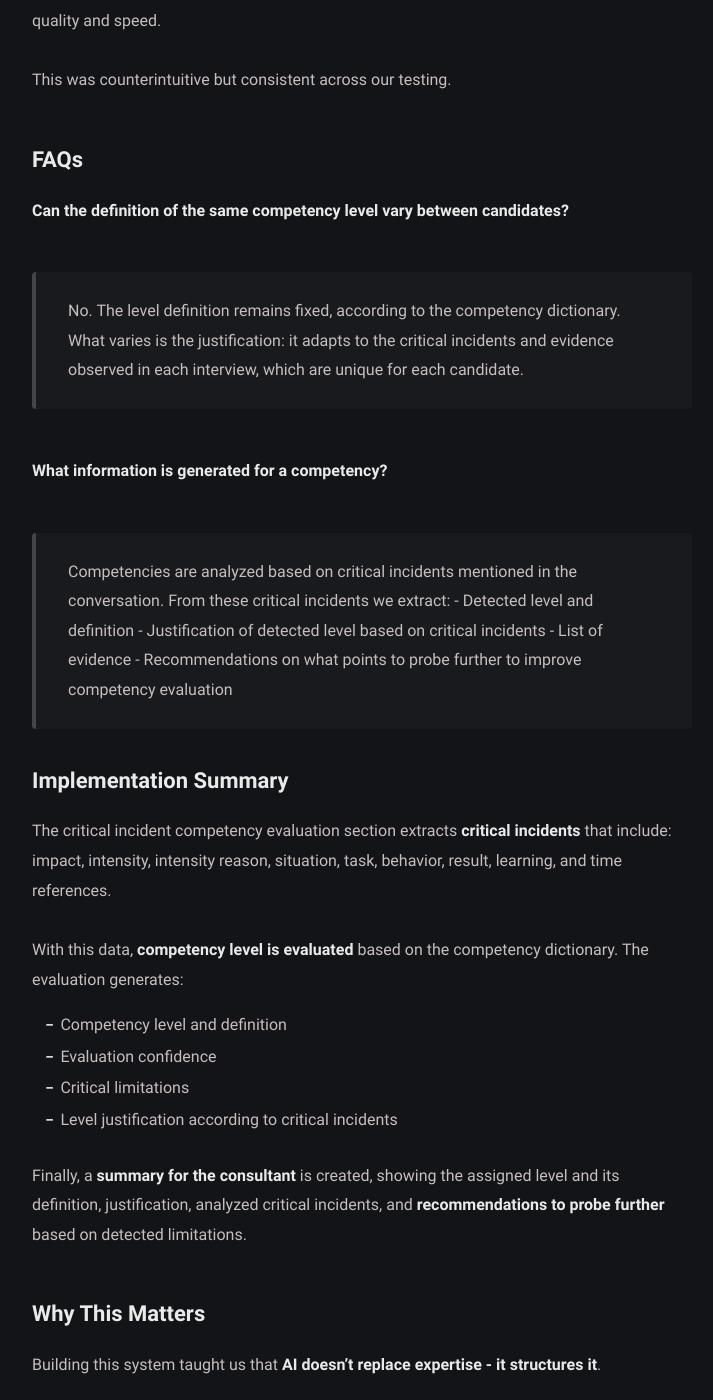
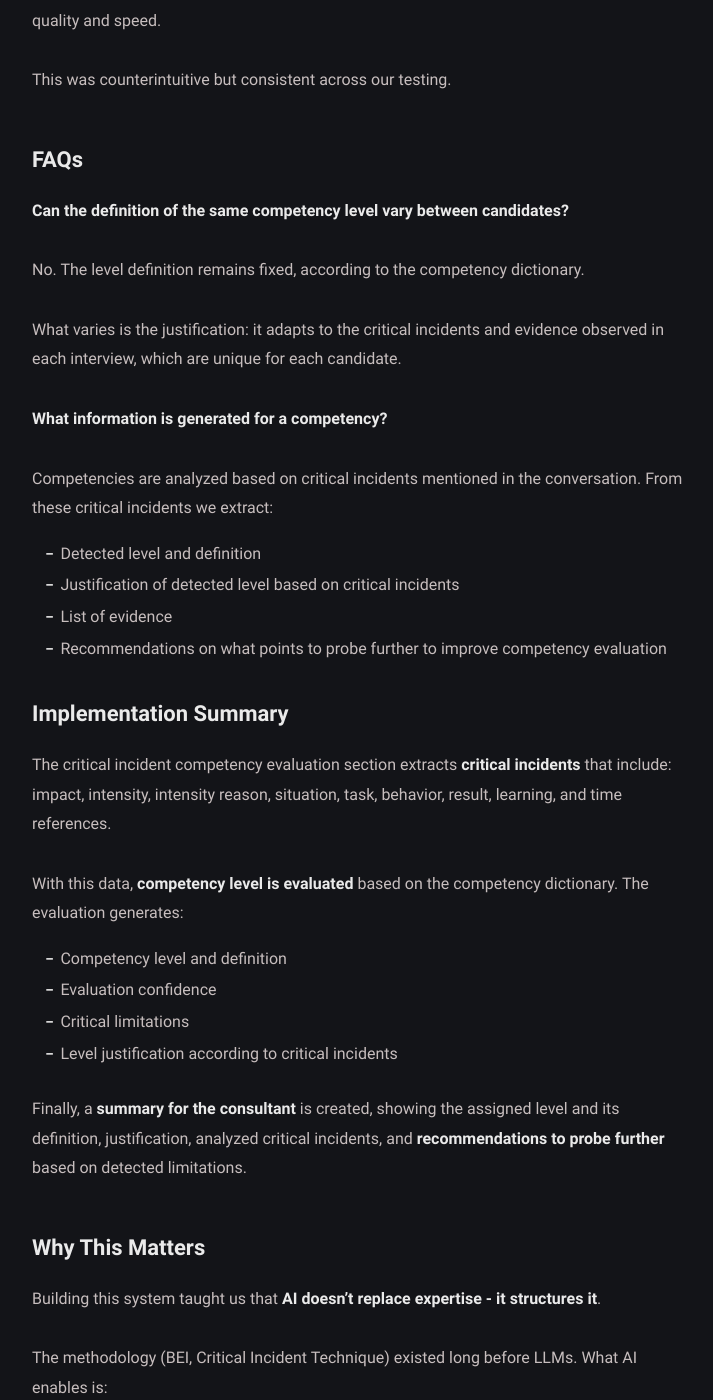
Before and after one commit to rafatorgar/rafatorgar.github.io, a Jekyll site: the page built from _posts/2025-11-18-how-we-built-ai-competency-evaluation.md, in a window 1280 px wide and 1400 px high, scrolled down 6436 px. Shown: the whole window, without its empty margins (278-991 px from the left). Built offline with Jekyll 4.4.1, drawn with Linux system fonts in a browser that asks for light colours.

Commit message:
fix: faqs

```diff
--- a/_posts/2025-11-18-how-we-built-ai-competency-evaluation.md
+++ b/_posts/2025-11-18-how-we-built-ai-competency-evaluation.md
@@ -174,17 +174,11 @@
 
 **Can the definition of the same competency level vary between candidates?**
 
-<div class="faq-section">
-
 No. The level definition remains fixed, according to the competency dictionary.
 
 What varies is the justification: it adapts to the critical incidents and evidence observed in each interview, which are unique for each candidate.
 
-</div>
-
 **What information is generated for a competency?**
-
-<div class="faq-section">
 
 Competencies are analyzed based on critical incidents mentioned in the conversation. From these critical incidents we extract:
 
@@ -192,8 +186,6 @@
 - Justification of detected level based on critical incidents
 - List of evidence
 - Recommendations on what points to probe further to improve competency evaluation
-
-</div>
 
 ## Implementation Summary
 
--- a/_sass/klise/_post.scss
+++ b/_sass/klise/_post.scss
@@ -260,36 +260,3 @@
 .post-updated-at {
   font-family: "Ubuntu mono", "monospace";
 }
-
-// FAQ Section
-.faq-section {
-  background: rgba(128, 128, 128, 0.05);
-  border-left: 4px solid $text-base-color;
-  padding: 1.5em 2em;
-  margin: 2em 0;
-  border-radius: 4px;
-
-  > p:first-child {
-    margin-top: 0;
-  }
-
-  > p:last-child {
-    margin-bottom: 0;
-  }
-
-  hr {
-    margin: 1.5em 0;
-    border: none;
-    border-top: 1px solid rgba(128, 128, 128, 0.15);
-  }
-
-  strong {
-    color: $black;
-    font-size: 1.05em;
-  }
-
-  ul {
-    margin-top: 0.5em;
-    margin-bottom: 1em;
-  }
-}
```
Also changed, not shown: _posts/es/2025-11-18-how-we-built-ai-competency-evaluation.md (+0 -8 lines).
